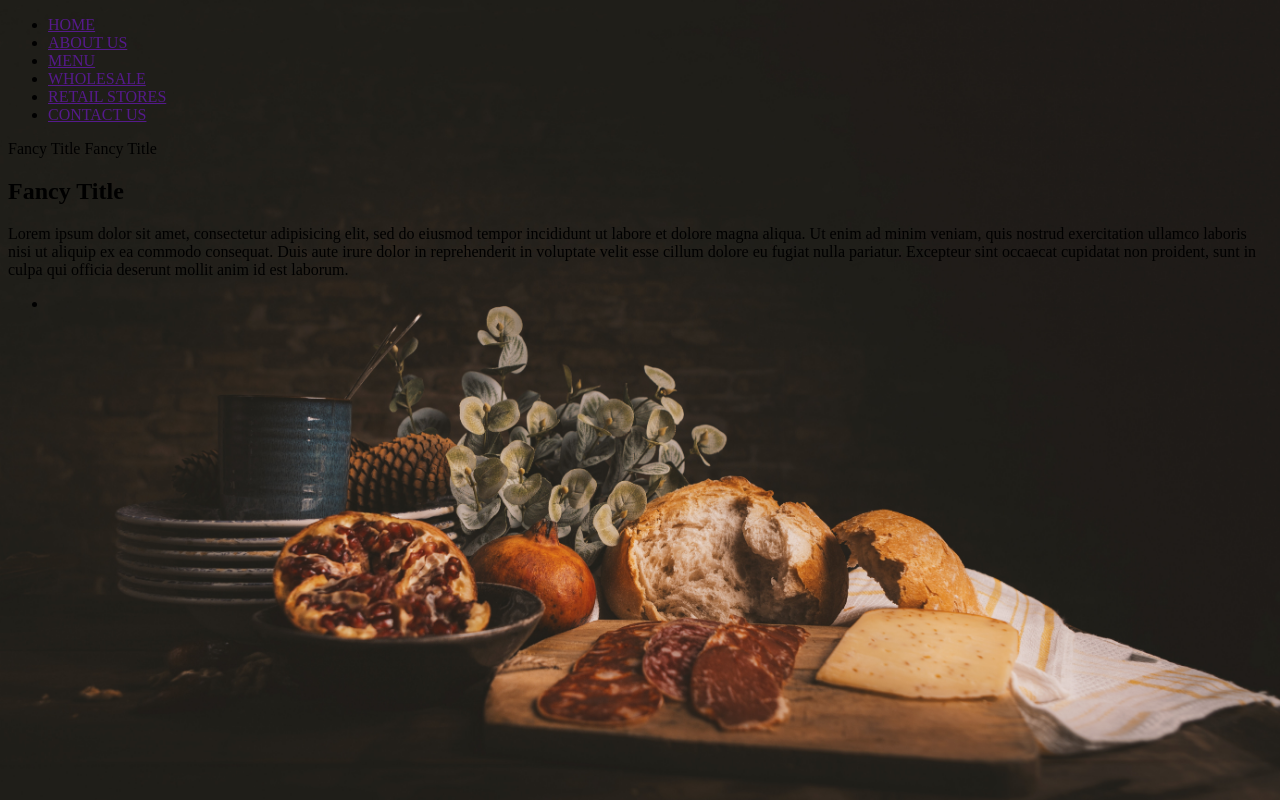
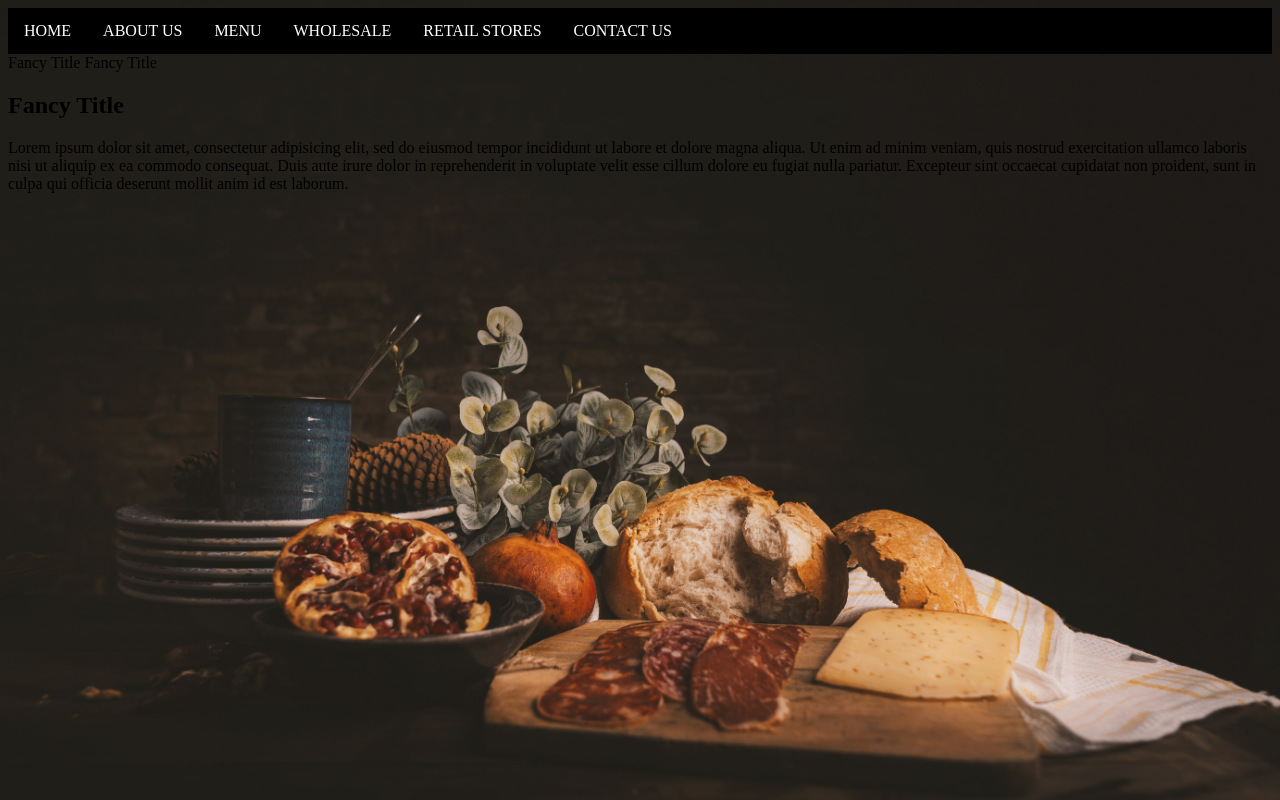
Before and after one commit to rubylowry/pandorowebsite, a plain HTML site: page index.html in a window 1280 px wide. Drawn offline with Linux system fonts and the light colour scheme.

Commit message:
second edit

```diff
--- a/SCSS/style.scss
+++ b/SCSS/style.scss
@@ -2,5 +2,5 @@
 
 body{
   background: url('../img/main-banner.jpg') no-repeat fixed;
-  background-size:100%;
+  background-size: 100%;
 }
--- a/SCSS/variables.scss
+++ b/SCSS/variables.scss
@@ -32,3 +32,34 @@ $lgWidth: 1200px;
   padding-right: 15px;
   padding-left: 15px;
 }
+
+.sectionHeading a {
+  text-decoration: none;
+  color: white;
+
+}
+
+ul {
+  list-style-type: none;
+  margin: 0;
+  padding: 0;
+  overflow: hidden;
+  background-color: black;
+}
+
+li {
+  float: left;
+}
+
+li a {
+  display: block;
+  color: white;
+  text-align: center;
+  padding: 14px 16px;
+  text-decoration: none;
+}
+
+/* Change the link color to #111 (black) on hover */
+li a:hover {
+  background-color: #111;
+}
--- a/index.html
+++ b/index.html
@@ -11,8 +11,10 @@
         <link rel="stylesheet" href="css/style.css">
     </head>
     <body>
+
       <header>
-        <nav id="mainnav">
+        <nav id="main" class"">
+
           <div class="sectionHeading">
              <ul>
                <li><a href="">HOME</a></li>
```
Also changed, not shown: CSS/style.css, 1 other file.
